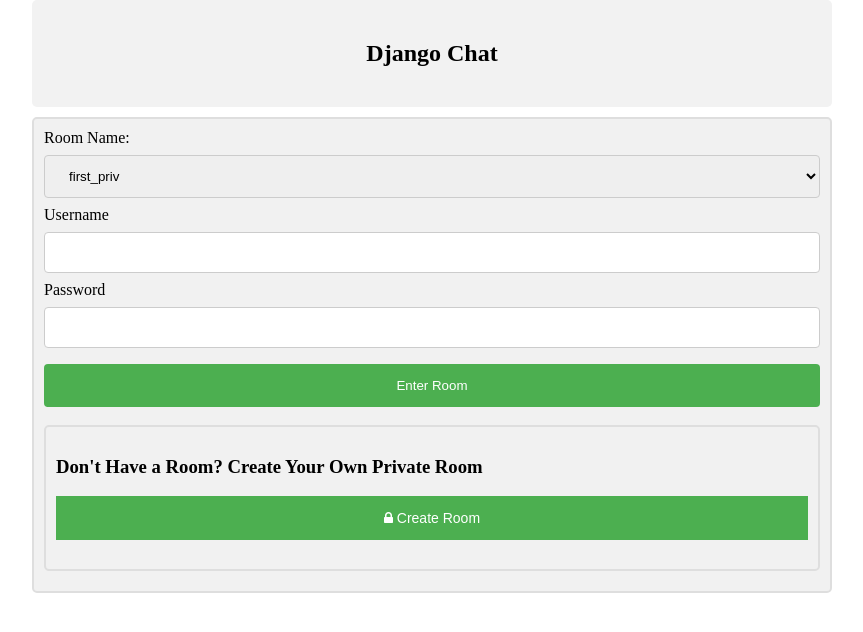
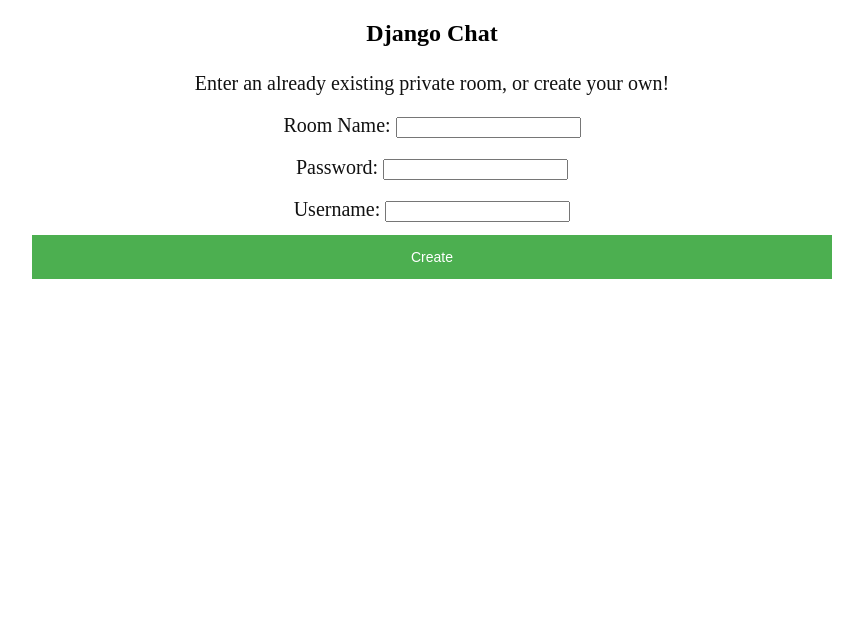
Before and after one commit to mcondecido/Anonymous-Messaging-App, a Django app: page /private in a window 1280 px wide. Shown: the top 632 px of the page, without its empty margins (208-1071 px from the left). Run offline with Django 3.2, Linux system fonts and the light colour scheme; data comes from the database, SQL or seed files in the repository; both versions use the stored data as it was after the commit.

Commit message:
created private room form and view function, issues with database making it hard to test

```diff
--- a/chat/admin.py
+++ b/chat/admin.py
@@ -1,7 +1,8 @@
 # resource : https://www.youtube.com/watch?v=IpAk1Eu52GU&t=2297s
 from django.contrib import admin
-from .models import Room, Message
+from .models import Room, PrivateRoom, Message
 
 # making admin views
 admin.site.register(Room)
+admin.site.register(PrivateRoom)
 admin.site.register(Message)
--- /dev/null
+++ b/chat/forms.py
@@ -0,0 +1,19 @@
+from django import forms
+from django.forms import ModelForm
+from chat.models import Room, PrivateRoom
+
+add_labels = {"name": "Room Name"}
+
+class PublicForm(ModelForm):
+    username = forms.CharField(max_length=100)
+    class Meta:
+        model = Room
+        fields = ('name',)
+        labels = add_labels
+
+class PrivateForm(ModelForm):
+    username = forms.CharField(max_length=100)
+    class Meta:
+        model = PrivateRoom
+        fields = ('name', 'password',)
+        labels = add_labels
--- a/chat/urls.py
+++ b/chat/urls.py
@@ -6,8 +6,9 @@
 urlpatterns = [
     path('', views.home, name='home'),
     path('public', views.public, name='public'),
-    path('private', views.PrivateView.as_view(), name='private'),
+    path('private', views.private, name='private'),
     path('<str:room>/', views.room, name='room'),
+    path('<str:room>/', views.private_room, name='private_room'),
     path('checkview', views.checkview, name='checkview'),
     path('send', views.send, name='send'),
     path('getMessages/<str:room>/', views.getMessages, name='getMessages'),
--- a/chat/views.py
+++ b/chat/views.py
@@ -4,6 +4,7 @@
 from django.http import HttpResponse, JsonResponse
 from django.core.mail import EmailMessage
 from django.views import generic
+from chat.forms import PublicForm, PrivateForm
 
 # Create your views here.
 
@@ -14,17 +15,51 @@
     return render(request, 'public.html')
 
 
-class PrivateView(generic.ListView):
-    model = PrivateRoom
+def private(request):#, #generic.ListView):
+
+    if request.method == "POST":
+        form = PrivateForm(request.POST)
+
+        if form.is_valid():
+            room_details = form.save(commit=False)
+            room_name = form.cleaned_data.get('name')
+            password = form.cleaned_data.get('password')
+            username = form.cleaned_data.get('username')
+
+            #return HttpResponse(room_details)
+            if PrivateRoom.objects.filter(name = room_name).exists():
+                priv_room = PrivateRoom.objects.get(name=room_name)
+                if password == priv_room.password:
+                    return redirect("/"+room_name+"/?username="+username)
+                else:
+                    return HttpResponse('Incorrect password!')
+            else:
+                new_room = PrivateRoom.objects.create(name=room_name, password=password)
+                new_room.save()
+                return redirect("/"+room_name+"/?username="+username)
+
+    form = PrivateForm()
+    private_room_list = PrivateRoom.objects.all()
+    return render(request, 'private.html', {'form': form, 'private_room_list': private_room_list})
+
+    """ model = PrivateRoom
     template_name = 'private.html'
-    context_object_name = 'private_room_list'
-    def get_queryset(self):
-        return PrivateRoom.objects.all()
+    context_object_name = 'private_room_list' """
+    """ def get_queryset(self):
+        return PrivateRoom.objects.all() """
 
 
 def room(request, room):
     username = request.GET.get('username')
     room_details = Room.objects.get(name = room)
+    return render(request, 'room.html', {'username': username,
+    'room': room,
+    'room_details': room_details
+    })
+
+def private_room(request, room):
+    username = request.GET.get('username')
+    room_details = PrivateRoom.objects.get(name = room)
     return render(request, 'room.html', {'username': username,
     'room': room,
     'room_details': room_details
@@ -42,8 +77,6 @@
         new_room = Room.objects.create(name = room)
         new_room.save()
         return redirect("/"+room+"/?username="+username)
-
-
 
 #creates new message on submit
 def send(request):
--- a/templates/private.html
+++ b/templates/private.html
@@ -95,82 +95,15 @@
     <h2>Django Chat</h2>
 </div>
 
-{% if private_room_list %}
-<div class="container">
-    <style>
-    input[type=text], select {
-    width: 100%;
-    padding: 12px 20px;
-    margin: 8px 0;
-    display: inline-block;
-    border: 1px solid #ccc;
-    border-radius: 4px;
-    box-sizing: border-box;
-    }
-
-    input[type=submit] {
-    width: 100%;
-    background-color: #4CAF50;
-    color: white;
-    padding: 14px 20px;
-    margin: 8px 0;
-    border: none;
-    border-radius: 4px;
-    cursor: pointer;
-    }
-
-    input[type=password]{
-        width: 100%;
-        padding: 12px 20px;
-        margin: 8px 0;
-        display: inline-block;
-        border: 1px solid #ccc;
-        border-radius: 4px;
-        box-sizing: border-box;
-    }
-
-    input[type=submit]:hover {
-    background-color: #45a049;
-    }
 
 
-    div {
-    border-radius: 5px;
-    background-color: #f2f2f2;
-    padding: 20px;
-    }
-    </style>
-
-    <form id="post-form" method="POST" action="checkview">
-        {% csrf_token %}
-
-        <label>Room Name:</label>
-            <select>
-                {% for room in private_room_list %}
-                    <option value = "{{ room.name }}">{{room.name}}</option>
-                {% endfor %}
-            </select>
-            <label>Username</label>
-            <input type="text" name="username" id="username" width="100px" />
-            <label>Password</label>
-            <input type="password" name="password" id="password" width="100px" />
-            <input type="submit" value="Enter Room">
-        {% else %}
+{% block content %}
+  <p>Enter an already existing private room, or create your own!<p>
+    <form method="POST" class="post-form">{% csrf_token %}
+      {{ form.as_p }}
+        <button type="submit" class="save btn btn-default">Create</button>
     </form>
-</div>
-{% endif %}
-
-{% if private_room_list %}
-    <div class="container">
-        <h3>Don't Have a Room? Create Your Own Private Room<h3>
-        <button class="btn"><i class="fa fa-lock"></i> Create Room</button>
-    </div>
-    {% else %}
-    <div class="container">
-        <p>No Room Has Been Created! Create Your Own Private Room<p>
-        <button class="btn"><i class="fa fa-lock"></i> Create Room</button>
-    </div>
-{% endif %}
+{% endblock %}
 
 </body>
 
```
Also changed, not shown: db.sqlite3.
